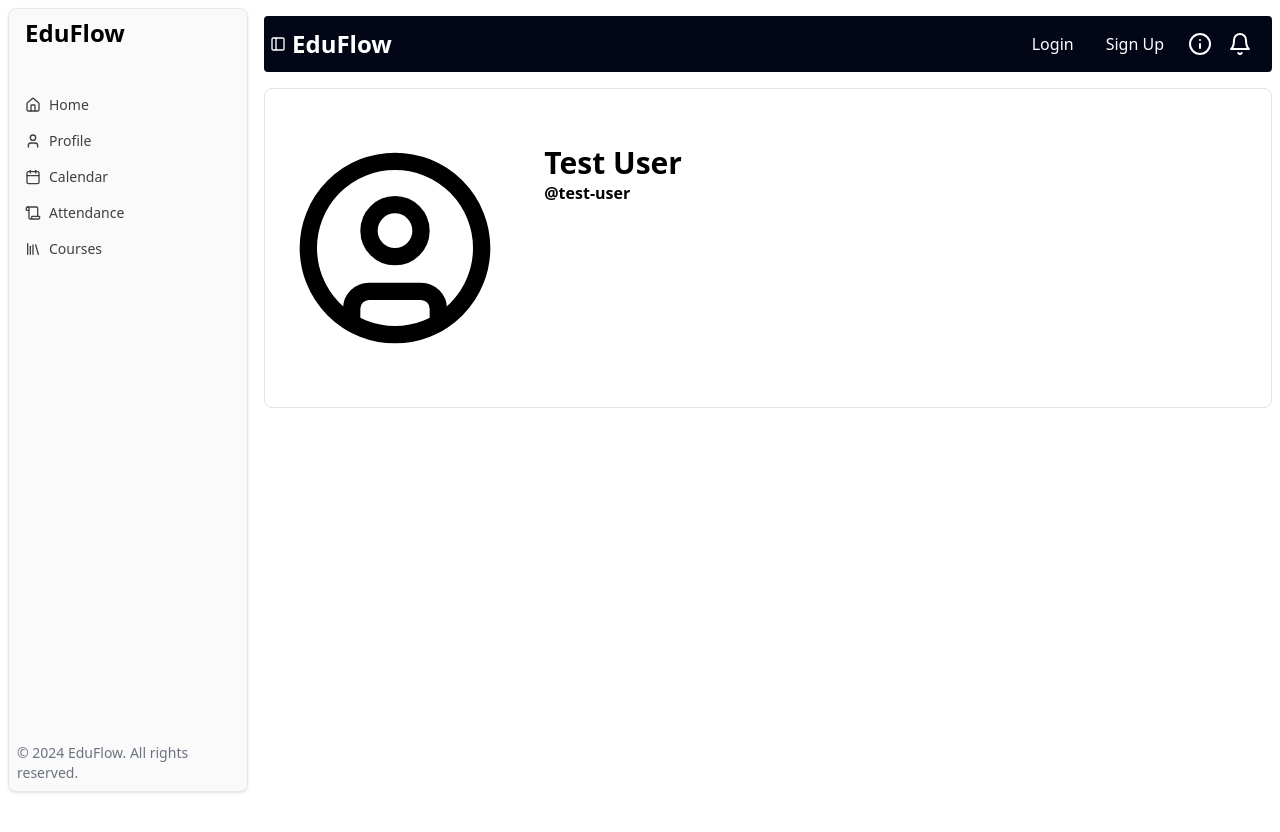
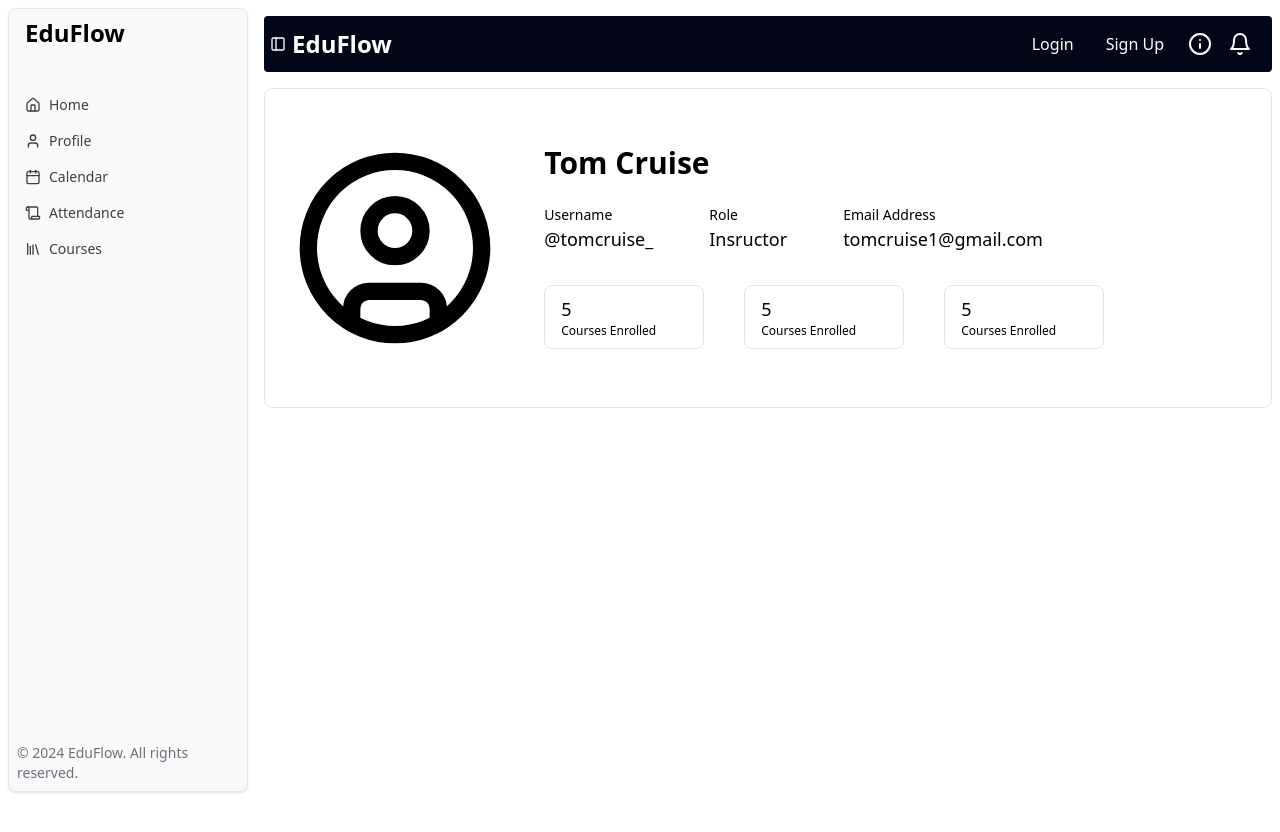
Before and after one commit to Darker98/EduFlow, a React (Vite) app in the folder client/: page /profile in a window 1280 px wide. Shown: the top 832 px of the page. Built offline with nearby package versions, Linux system fonts and the light colour scheme.

Commit message:
Added user profile card

```diff
--- a/client/src/components/ProfileCard.jsx
+++ b/client/src/components/ProfileCard.jsx
@@ -1,7 +1,16 @@
 import React from "react";
 import { CircleUser } from 'lucide-react'
 
-const ProfileCard = ({ fullname, username, phone, email }) => {
+const DetailCard = ({ title, value }) => {
+    return (
+        <div className="w-40 h-16 border rounded-lg p-2 pl-4 flex flex-col justify-center border-neutral-200 border-r my-4 hover:cursor-pointer hover:shadow-lg transition duration-200">
+            <p className="text-lg">{value}</p>
+            <p className="text-xs">{title}</p>
+        </div>
+    );
+}
+
+const ProfileCard = ({ fullname, username, role, email }) => {
     return (
         <div className="w-full relative flex flex-col items-center">
             <div className="w-full relative h-2/5 rounded-lg border border-neutral-200 m-2 flex">
@@ -10,8 +19,26 @@ const ProfileCard = ({ fullname, username, phone, email }) => {
                 </div>
                 <div className="detail-div w-full">
                     <div className="flex flex-col p-5 pt-14 h-full">
-                        <h1 className="text-3xl font-bold">Test User</h1>
-                        <h2 className="text-md font-semibold">@test-user</h2>
+                        <h1 className="text-3xl font-bold">{fullname}</h1>
+                        <div className="flex gap-14 pt-6">
+                            <div>
+                                <p className="text-sm">Username</p>
+                                <p className="text-lg">@{username}</p>
+                            </div>
+                            <div>
+                                <p className="text-sm">Role</p>
+                                <p className="text-lg">{role}</p>
+                            </div>
+                            <div>
+                                <p className="text-sm">Email Address</p>
+                                <p className="text-lg">{email}</p>
+                            </div>
+                        </div>
+                        <div className="pt-4 flex gap-10">
+                            <DetailCard title="Courses Enrolled" value="5" />
+                            <DetailCard title="Courses Enrolled" value="5" />
+                            <DetailCard title="Courses Enrolled" value="5" />
+                        </div>
                     </div>
                 </div>
             </div>
--- a/client/src/pages/ProfilePage.jsx
+++ b/client/src/pages/ProfilePage.jsx
@@ -7,7 +7,7 @@ const ProfilePage = () => {
         <div>
             <Layout>
                 <div className="flex h-screen">
-                    <ProfileCard/>
+                    <ProfileCard fullname="Tom Cruise" username="tomcruise_" email="tomcruise1@gmail.com" role="Insructor"/>
                 </div>
             </Layout>
         </div>
```
